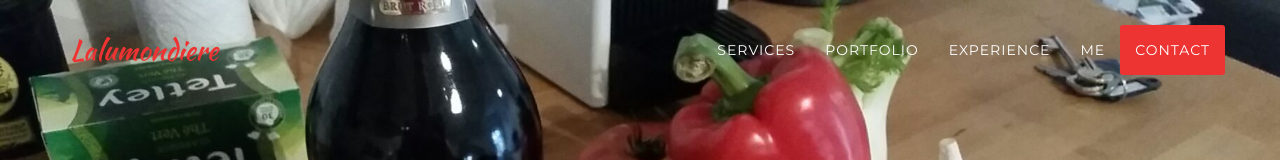
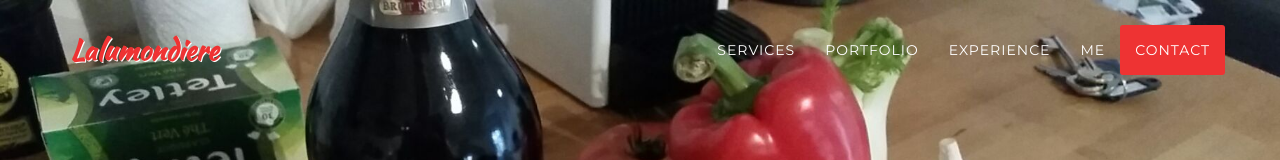
Before and after one commit to mtaylor769/lalumondiere, a website: page index.html in a window 1280 px wide. Shown: the top 160 px of the page. Drawn offline with nearby package versions, Linux system fonts and the light colour scheme; a web font is replaced by a local one.

Commit message:
logo text shadow white 1px 1px

```diff
--- a/css/agency.css
+++ b/css/agency.css
@@ -152,7 +152,9 @@ fieldset[disabled] .btn-xl.active {
 }
 .navbar-custom .navbar-brand {
   color: #e33;
+  text-shadow: #fff 1px 1px;
   font-family: "Kaushan Script", "Helvetica Neue", Helvetica, Arial, cursive;
+  font-weight: bold;
 }
 .navbar-custom .navbar-brand:hover,
 .navbar-custom .navbar-brand:focus,
```
